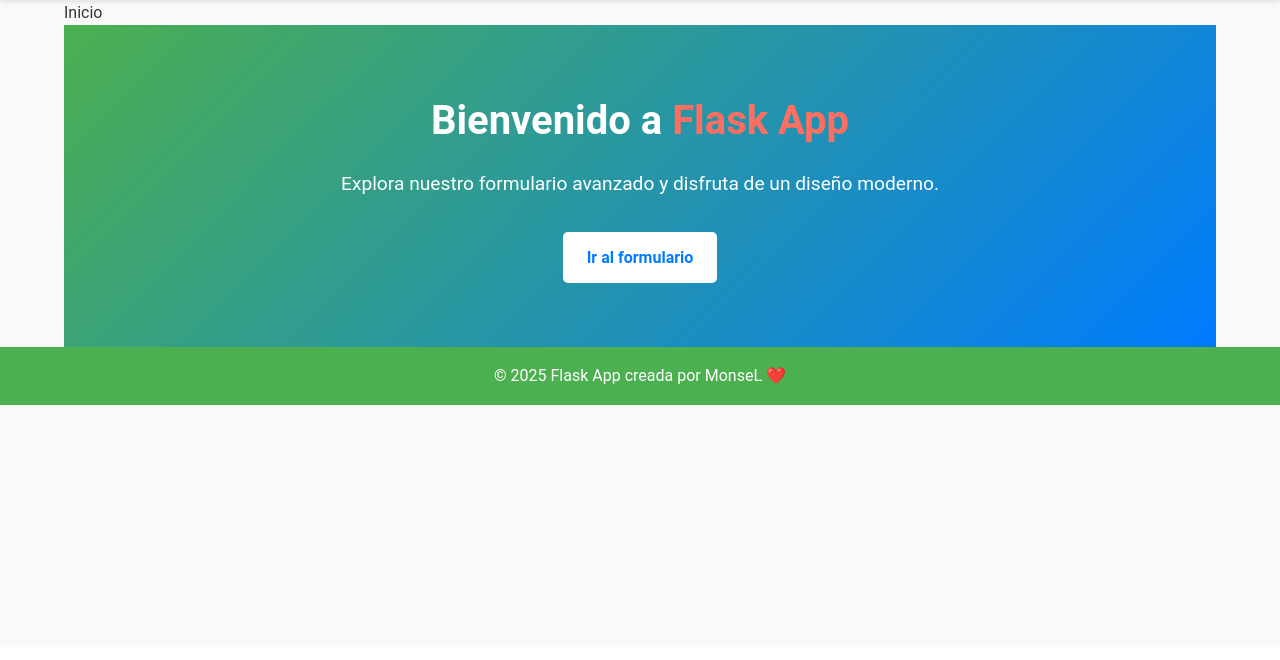
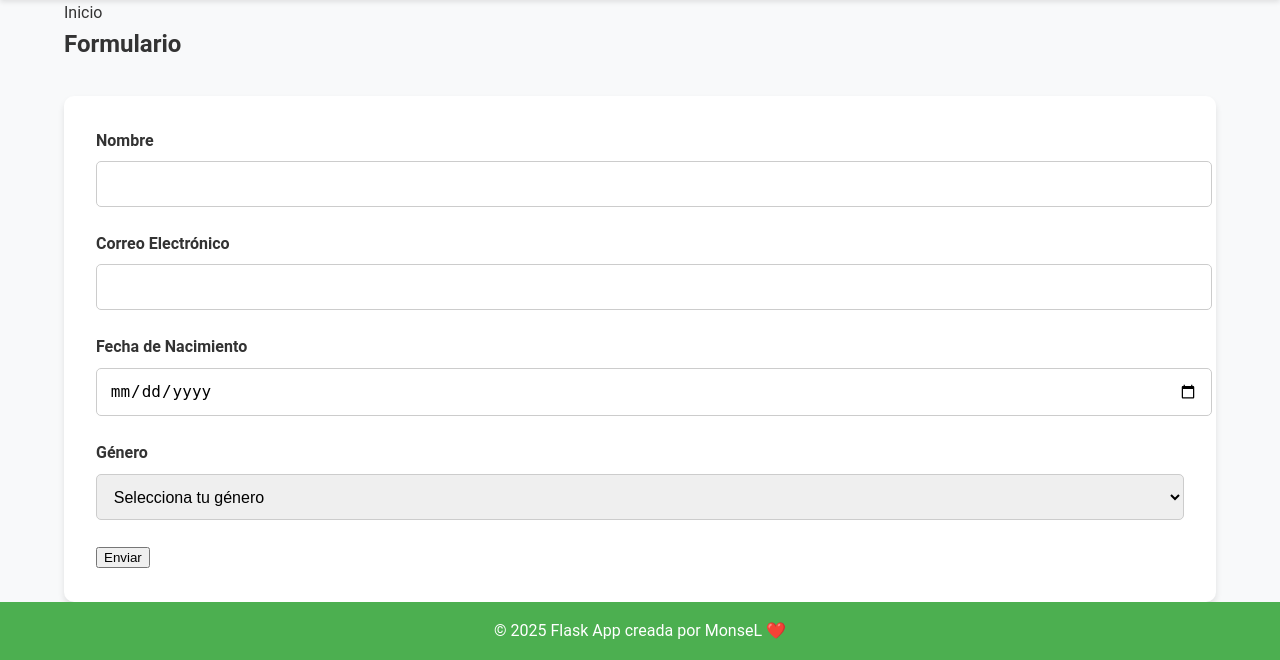
Before and after one commit to MonseLopez/Flask-app, a Flask app: page / in a window 1280 px wide. Shown: the part 153-813 px from the top of the page. Before the commit the page ends 558 px from the top, so only its background shows below. Run offline with Flask 3, Linux system fonts and the light colour scheme.

Commit message:
Cambios realizados

```diff
--- a/app.py
+++ b/app.py
@@ -1,43 +1,27 @@
-from flask import Flask, render_template, request, redirect, url_for, flash
+from flask import Flask, render_template, request, redirect, url_for
 
 app = Flask(__name__)
-app.secret_key = "supersecretkey"  # Necesario para usar `flash` mensajes
 
-# Página principal
-@app.route("/")
-def index():
-    return render_template("index.html")
+@app.route('/')
+def home():
+    return render_template('form.html')
 
-# Página con formulario avanzado
-@app.route("/form", methods=["GET", "POST"])
+@app.route('/form', methods=['POST'])
 def form():
-    if request.method == "POST":
-        # Validación de datos
-        name = request.form.get("name")
-        email = request.form.get("email")
-        age = request.form.get("age")
-        password = request.form.get("password")
-        gender = request.form.get("gender")
-        terms = request.form.get("terms")
+    name = request.form.get('name')
+    email = request.form.get('email')
+    birthdate = request.form.get('birthdate')
+    gender = request.form.get('gender')
 
-        # Validaciones básicas en el servidor
-        if not name or not email or not age or not password or not gender or terms != "on":
-            flash("Por favor, llena todos los campos correctamente.")
-            return redirect(url_for("form"))
+    # Validación: Si falta algún campo, redirige a error 400
+    if not name or not email or not birthdate or not gender:
+        return render_template("400.html"), 400  # Retorna código de error 400 (Bad Request)
 
-        if not email.endswith("@example.com"):
-            flash("El correo electrónico debe pertenecer al dominio @example.com.")
-            return redirect(url_for("form"))
+    return render_template("success.html", name=name)
 
-        # Si todo es válido, redirigir a la página de inicio
-        flash("¡Formulario enviado correctamente!")
-        return redirect(url_for("index"))
-    return render_template("form.html")
+@app.errorhandler(400)
+def bad_request_error(error):
+    return render_template("400.html"), 400
 
-# Página de error personalizada
-@app.errorhandler(404)
-def page_not_found(e):
-    return render_template("error.html", error="Página no encontrada"), 404
-
-if __name__ == "__main__":
+if __name__ == '__main__':
     app.run(debug=True)
--- a/templates/form.html
+++ b/templates/form.html
@@ -2,48 +2,34 @@
 
 {% block title %}Formulario{% endblock %}
 
-{% block breadcrumbs %}Inicio > Formulario{% endblock %}
-
 {% block content %}
-<section class="form-section">
-    <h1>Formulario Avanzado</h1>
-    <form id="advancedForm" method="POST" class="form">
+<h2 class="form-title">Formulario</h2>
+<form class="form" method="POST" action="{{ url_for('form') }}">
     <div class="form-group">
-            <label for="name">Nombre completo:</label>
-            <input type="text" id="name" name="name" maxlength="50" placeholder="Ingresa tu nombre" required>
+        <label for="name">Nombre</label>
+        <input type="text" id="name" name="name" required>
     </div>
 
     <div class="form-group">
-            <label for="email">Correo electrónico:</label>
-            <input type="email" id="email" name="email" placeholder="ejemplo@example.com" required>
+        <label for="email">Correo Electrónico</label>
+        <input type="email" id="email" name="email" required>
     </div>
 
     <div class="form-group">
-            <label for="age">Edad:</label>
-            <input type="number" id="age" name="age" min="18" max="100" placeholder="Ingresa tu edad" required>
+        <label for="birthdate">Fecha de Nacimiento</label>
+        <input type="date" id="birthdate" name="birthdate" required>
     </div>
 
     <div class="form-group">
-            <label for="password">Contraseña:</label>
-            <input type="password" id="password" name="password" minlength="6" placeholder="Crea una contraseña" required>
-        </div>
-
-        <div class="form-group">
-            <label for="gender">Género:</label>
-            <select name="gender" id="gender" required>
-                <option value="">Selecciona...</option>
+        <label for="gender">Género</label>
+        <select id="gender" name="gender" required>
+            <option value="">Selecciona tu género</option>
             <option value="male">Masculino</option>
             <option value="female">Femenino</option>
             <option value="other">Otro</option>
         </select>
     </div>
 
-        <div class="form-group terms">
-            <input type="checkbox" id="terms" name="terms" required>
-            <label for="terms">Acepto los términos y condiciones</label>
-        </div>
-
-        <button type="submit" class="btn btn-submit">Enviar</button>
+    <button type="submit" class="button">Enviar</button>
 </form>
-</section>
 {% endblock %}
```
Also changed, not shown: templates/error.html (+6 -6 lines), templates/succes.html (added, +11 -0 lines). Lines whose indentation alone changed are shown as unchanged.
